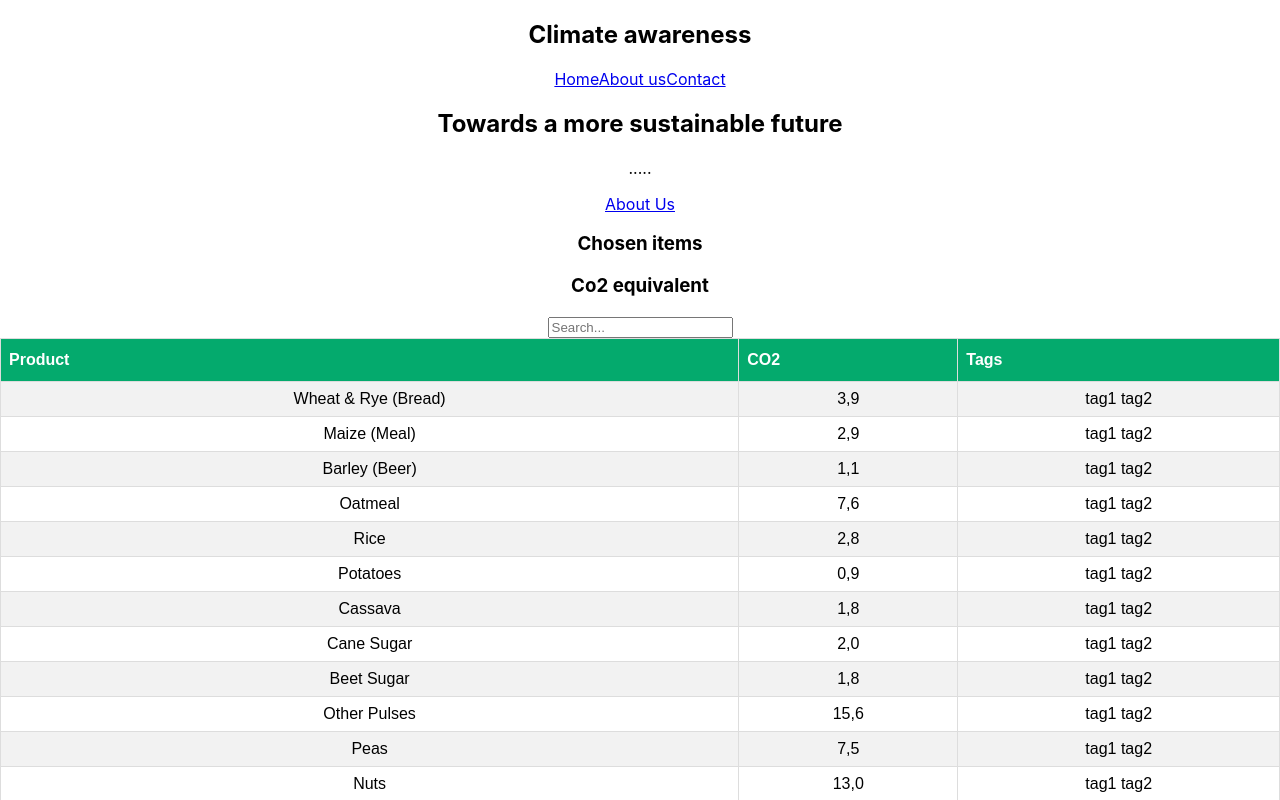
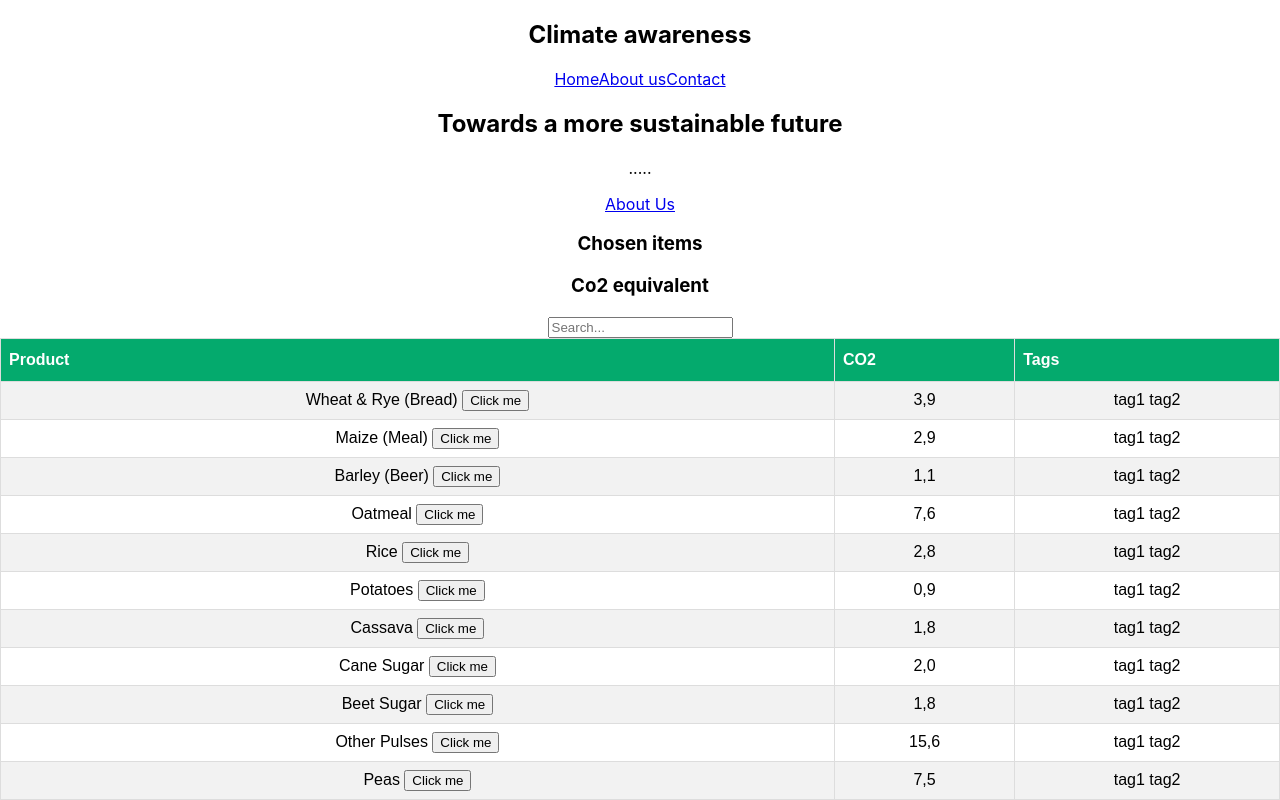
Before and after one commit to OhLawdHeCoding/Halo, a React (Create React App) app in the folder CO2_calculator/co2/: page / in a window 1280 px wide. Shown: the top 800 px of the page. Built offline with nearby package versions, Linux system fonts and the light colour scheme.

Commit message:
PlaceHolder add item button <3

```diff
--- /dev/null
+++ b/CO2_calculator/co2/src/Components/AddItemButton.js
@@ -0,0 +1,18 @@
+import React from 'react'
+
+class AddButton extends React.Component {
+    // This syntax ensures `this` is bound within handleClick.
+    // Warning: this is *experimental* syntax.
+    handleClick = () => {
+      console.log('this is:', this);
+    }
+
+    render() {
+      return (
+        <button onClick={this.handleClick}>
+          Click me
+        </button>
+      );
+    }
+  }
+  export default AddButton
--- a/CO2_calculator/co2/src/Components/Databasebox.js
+++ b/CO2_calculator/co2/src/Components/Databasebox.js
@@ -1,4 +1,5 @@
 import {useState} from 'react';
+import AddButton from './AddItemButton';
 
 
 function Databasebox({data}) {
@@ -19,7 +20,7 @@ function Databasebox({data}) {
                         <th>Tags</th>
                     </tr>
                         {data.map((val, key) => {
-                            return <tr className="Product" key={key}><td>{val.Product}</td><td>{val.MeanC02}</td><td>{val.Tags}</td></tr>
+                            return <tr className="Product" key={key}><td>{val.Product} <AddButton/></td><td>{val.MeanC02}</td><td>{val.Tags}</td></tr>
                         })}
                     </table>
         </div>
```
